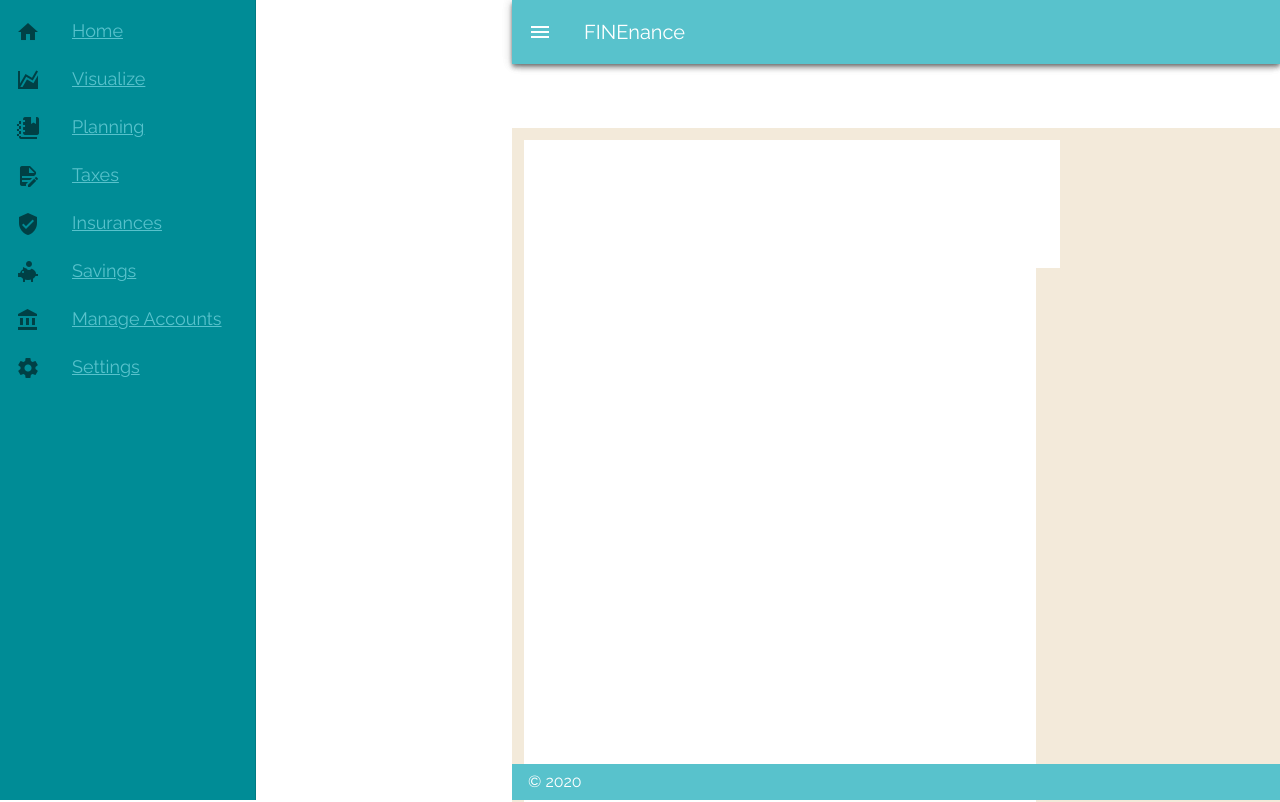
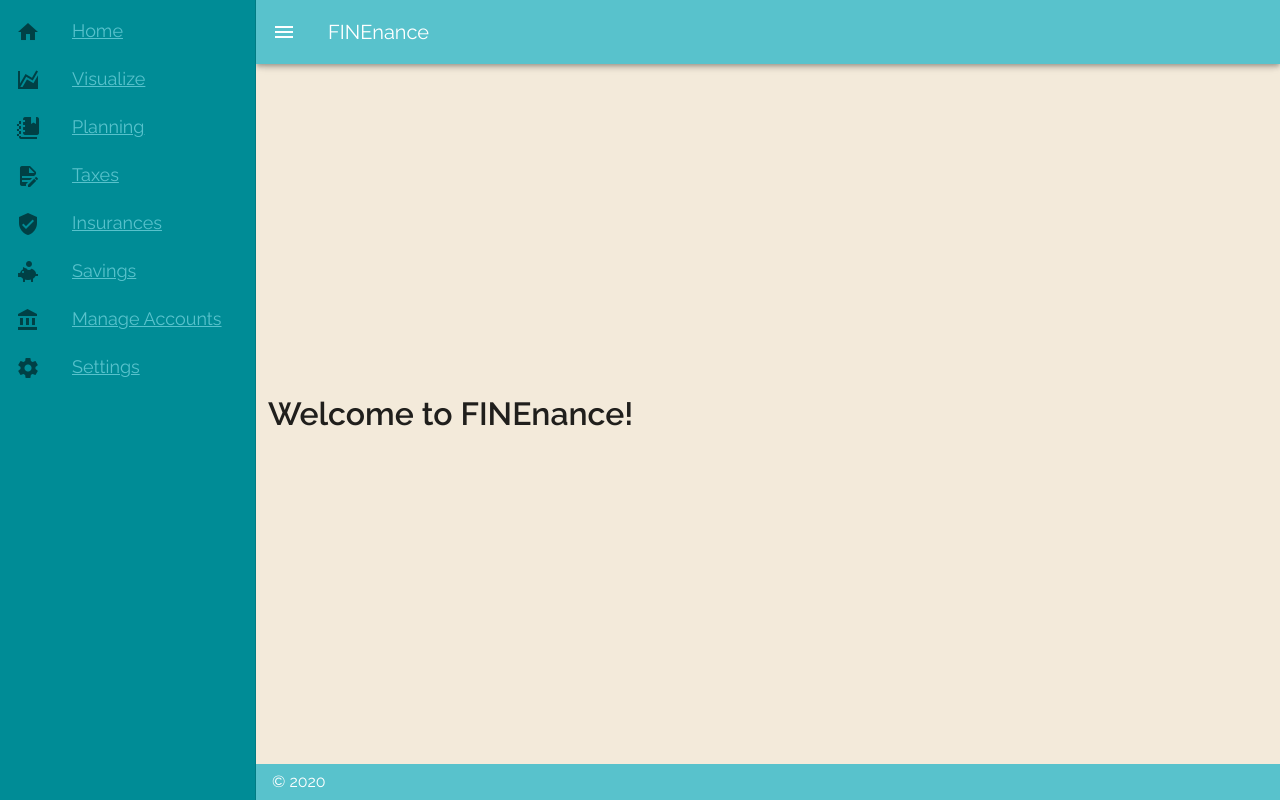
Before and after one commit to TPccHorizon/finanzr-web, a Vue app: page / in a window 1280 px wide. Shown: the top 802 px of the page. Built offline with nearby package versions, Linux system fonts and the light colour scheme.

Commit message:
lazy load components & added HomeView.vue

```diff
--- /dev/null
+++ b/src/views/HomeView.vue
@@ -0,0 +1,15 @@
+<template>
+    <h1>
+        Welcome to FINEnance!
+    </h1>
+</template>
+
+<script>
+    export default {
+        name: "HomeView"
+    }
+</script>
+
+<style scoped>
+
+</style>
```
Also changed, not shown: src/router/router.js (+3 -4 lines).
